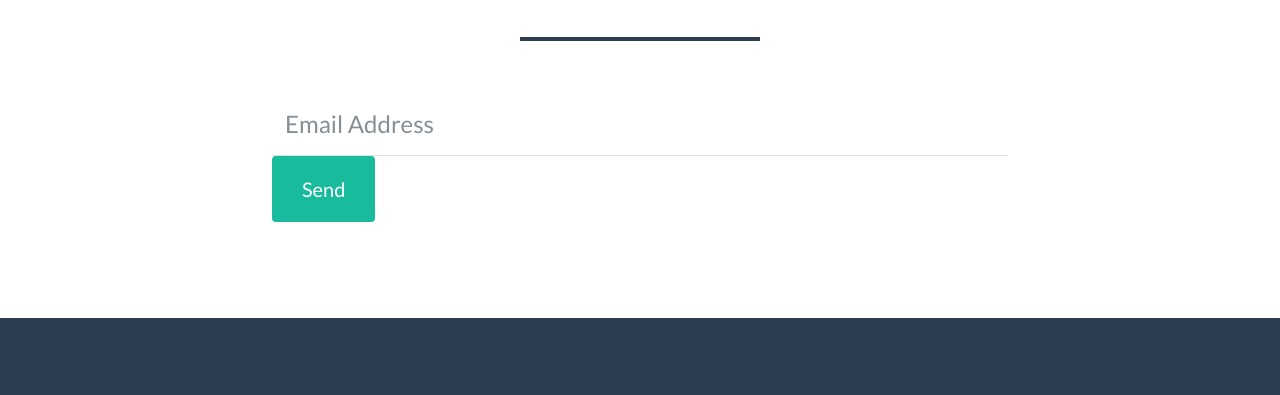
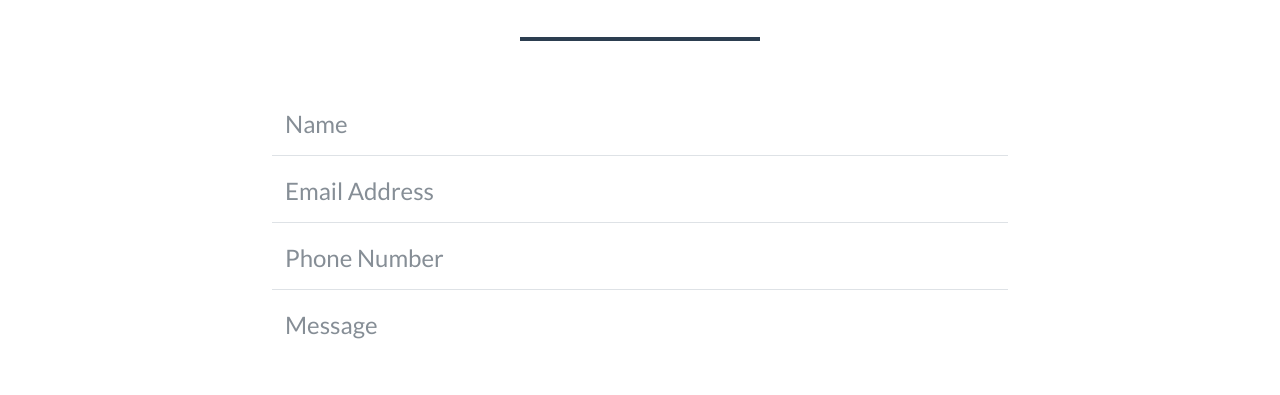
Before and after one commit to Kvasan0508/sincod, a plain HTML site: page index.html in a window 1280 px wide. Shown: the part 2499-2894 px from the top of the page. Drawn offline with nearby package versions, Linux system fonts and the light colour scheme.

Commit message:
updated contact form

```diff
--- a/index.html
+++ b/index.html
@@ -240,28 +240,28 @@
             <hr class="star-dark mb-5">
             <div class="row">
                 <div class="col-lg-8 mx-auto">
-                    <form id="contactForm" name="sentMessage" novalidate="novalidate">
-                        <!-- <div class="control-group">
+                    <form id="contactForm" name="sentMessage" netlify>
+                        <div class="control-group">
                             <div class="mb-0 form-floating controls pb-2"><input class="form-control" type="text" id="name"
                                     required="" placeholder="Name"><label class="form-label">Name</label><small
                                     class="form-text text-danger help-block"></small></div>
-                        </div> -->
+                        </div>
                         <div class="control-group">
                             <div class="mb-0 form-floating controls pb-2"><input class="form-control" type="email"
                                     id="email" required="" placeholder="Email Address"><label class="form-label">Email
                                     Address</label><small class="form-text text-danger help-block"></small></div>
                         </div>
-                        <!-- <div class="control-group">
+                        <div class="control-group">
                             <div class="mb-0 form-floating controls pb-2"><input class="form-control" type="tel" id="phone"
                                     required="" placeholder="Phone Number"><label class="form-label">Phone
                                     Number</label><small class="form-text text-danger help-block"></small></div>
-                        </div> -->
-                        <!-- <div class="control-group">
+                        </div>
+                        <div class="control-group">
                             <div class="mb-5 form-floating controls pb-2"><textarea class="form-control" id="message"
                                     required="" placeholder="Message" style="height: 150px;"></textarea><label
                                     class="form-label">Message</label><small
                                     class="form-text text-danger help-block"></small></div>
-                        </div> -->
+                        </div>
                         <div id="success"></div>
                         <div><button class="btn btn-primary btn-xl" id="sendMessageButton" type="submit">Send</button></div>
                     </form>
```
